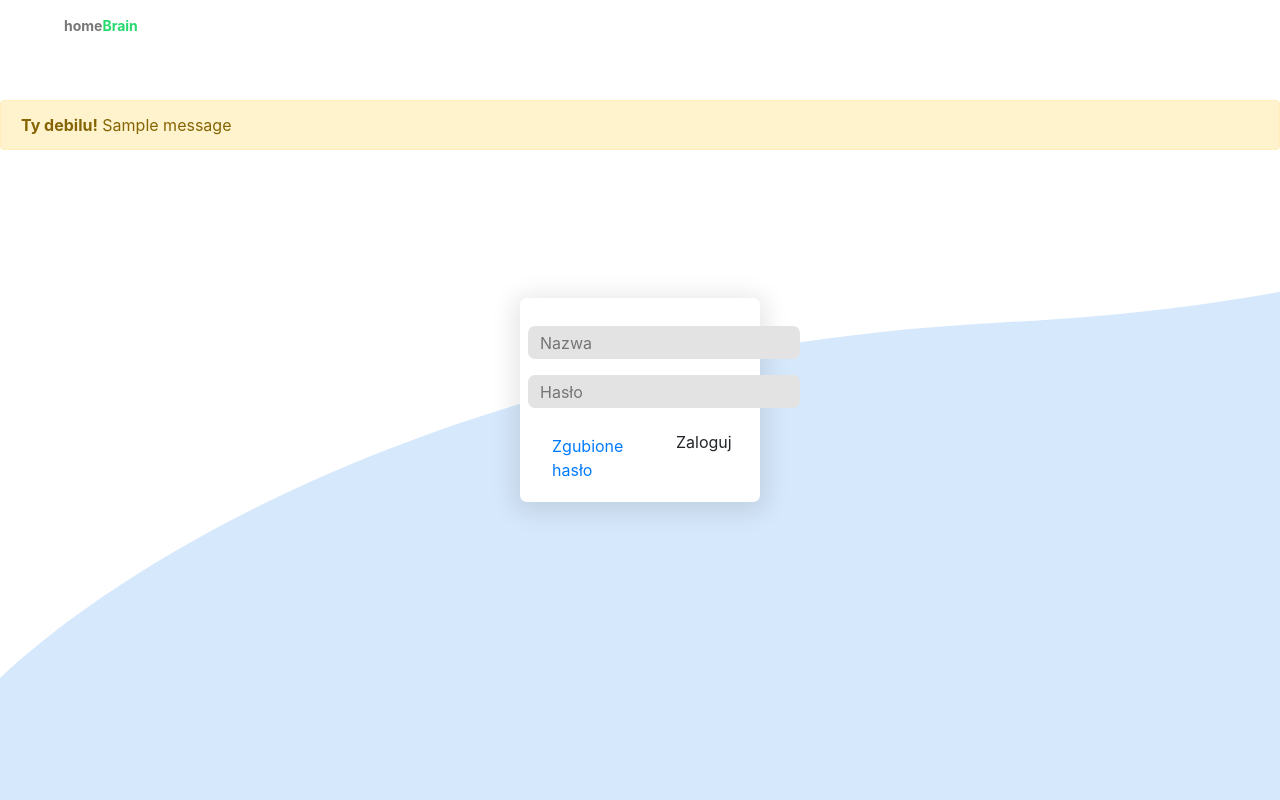
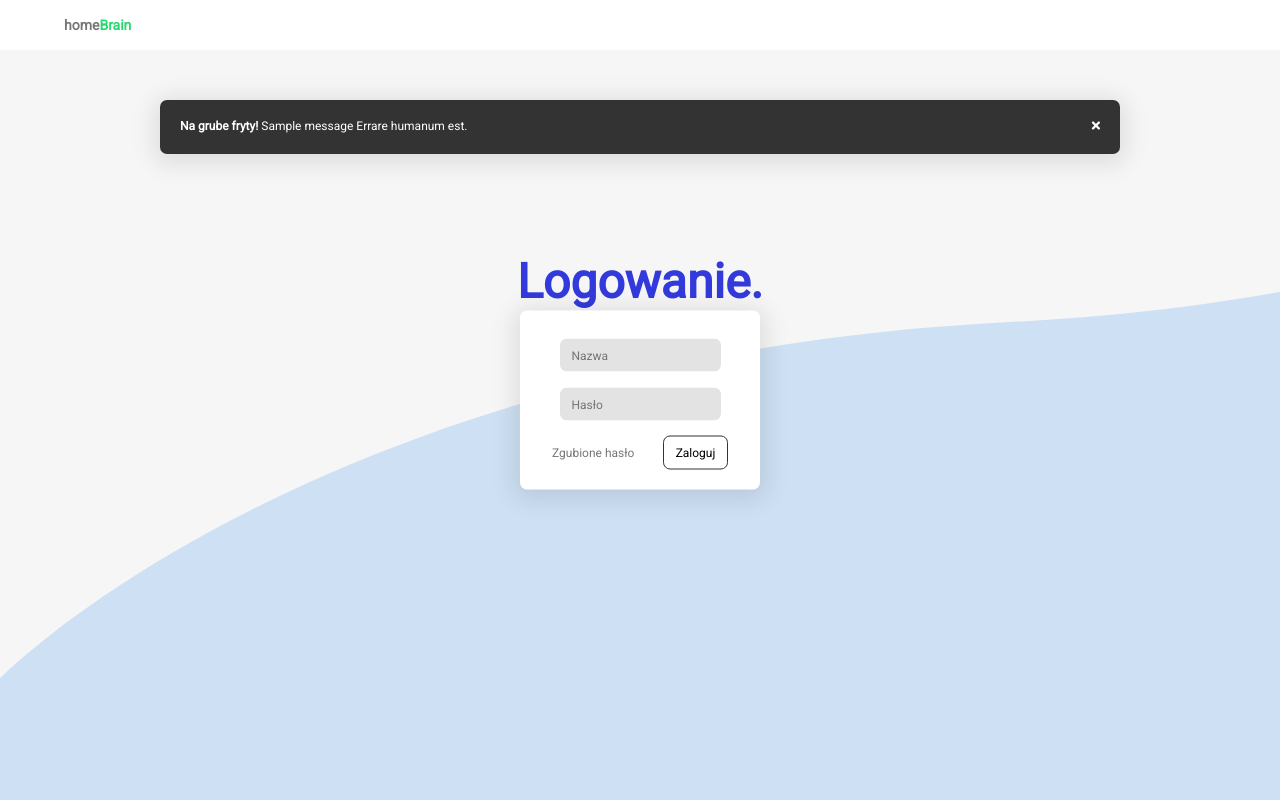
Before and after one commit to TSC-Apps/homeBrain, a Flask app: page /login in a window 1280 px wide. Run offline with Flask 2, Linux system fonts and the light colour scheme; tables that the repository leaves empty or names only in its code hold one stand-in row (values such as "Sample post"); one stand-in notice (Sample message) is shown; style sheets or scripts are compiled from the project's sources; some libraries are stand-ins or nearby versions.

Commit message:
Styled flash messages, split JS files

```diff
--- a/app.py
+++ b/app.py
@@ -120,7 +120,7 @@ def login():
                     flash("Podałeś złe hasło.")
                     return redirect(url_for('index'))
             else:
-                flash("Nie ma takiego użytkownika")
+                flash("Nie ma takiego użytkownika.")
                 return render_template('login.html')
 
     return render_template('login.html')
--- a/static/css/login.css
+++ b/static/css/login.css
@@ -46,7 +46,7 @@
 
 #title-main-login {
   text-align: center;
-  margin: 20% 0 0 0;
+  margin: 100px 0 0 0;
 }
 
 .forgot-pwd {
@@ -60,4 +60,14 @@ a {
   color: #777;
 }
 
+.flash-message {
+  background-color: #333;
+  width: 100%;
+  padding: 20px;
+  color: white;
+  border-radius: 7px;
+  -webkit-box-shadow: 0 4px 25px 6px rgba(0, 0, 0, 0.1);
+  box-shadow: 0 4px 25px 6px rgba(0, 0, 0, 0.1);
+}
+
 /*# sourceMappingURL=login.css.map */
--- a/static/js/app.js
+++ b/static/js/finances.js
@@ -2,9 +2,14 @@ const UIcontroller = (function () {
     const DOMstrings = {
         selectMonth: '.select-months',
         selectItemType: '.select-type',
+        selectMonths: '.select-months',
+        selectYears: '.select-years',
+        selectAcceptDate: '.select-accept-date',
+
         inputItemName: '#name',
         inputItemValue: '#value',
         inputItemDate: '#date',
+
         btnAdd: '.btn-add',
         btnSmallMenu: '#ico-small-menu',
         smallMenuContent: '#small-menu',
@@ -13,13 +18,12 @@ const UIcontroller = (function () {
         btnDeleteItem: '.btn-delete-item',
         btnCloseEdit: '.btn-close-edit',
         btnCloseDelete: '.btn-close-delete',
+
         modalEdit: '#modal-edit',
         modalDelete: '#modal-delete',
         expensesBox: '#box-expenses',
         incomeBox: '#box-income',
-        selectMonths: '.select-months',
-        selectYears: '.select-years',
-        selectAcceptDate: '.select-accept-date',
+
         inputItemEditID: '.input-edit-id',
         inputItemDeleteID: '.input-delete-id'
     };
--- /dev/null
+++ b/static/js/login.js
@@ -0,0 +1,11 @@
+const DOM = {
+    btnCloseFlash: '.btn-close-flash',
+    flashMessage: '.flash-message'
+};
+
+// close the flash message
+document.querySelector(DOM.flashMessage).addEventListener('click', event => {
+    if (event.target.className === 'fas fa-times btn-close-modal btn-close-flash') {
+        document.querySelector(DOM.flashMessage).style.display = 'none';
+    }
+});
--- a/static/sass/login.scss
+++ b/static/sass/login.scss
@@ -51,7 +51,7 @@
 
 #title-main-login {
     text-align: center;
-    margin: 20% 0 0 0;
+    margin: 100px 0 0 0;
 }
 
 .forgot-pwd {
@@ -64,3 +64,12 @@ a {
     text-decoration: none;
     color: $gray;
 }
+
+.flash-message {
+    background-color: $main-color;
+    width: 100%;
+    padding: 20px;
+    color: white;
+    border-radius: 7px;
+    @include shadow();
+}
--- a/templates/base.html
+++ b/templates/base.html
@@ -17,10 +17,6 @@
     <link rel="stylesheet" href="../static/css/login.css">
     <link rel="stylesheet" href="../static/css/modal.css">
     <link rel="stylesheet" href="../static/css/404.css">
-    {#    Bootstrap#}
-    <link rel="stylesheet" href="https://stackpath.bootstrapcdn.com/bootstrap/4.3.1/css/bootstrap.min.css"
-          integrity="sha384-ggOyR0iXCbMQv3Xipma34MD+dH/1fQ784/j6cY/iJTQUOhcWr7x9JvoRxT2MZw1T" crossorigin="anonymous">
-
 
     <!-- FAVICON -->
     <link rel="shortcut icon" href="../static/img/favicon.png"/>
@@ -40,19 +36,7 @@
 
 <div class="bg-wave"></div>
 
-<!-- Scripts -->
-<script src="../static/js/app.js"></script>
-{#Bootstrap#}
 
-<script src="https://code.jquery.com/jquery-3.3.1.slim.min.js"
-        integrity="sha384-q8i/X+965DzO0rT7abK41JStQIAqVgRVzpbzo5smXKp4YfRvH+8abtTE1Pi6jizo"
-        crossorigin="anonymous"></script>
-<script src="https://cdnjs.cloudflare.com/ajax/libs/popper.js/1.14.7/umd/popper.min.js"
-        integrity="sha384-UO2eT0CpHqdSJQ6hJty5KVphtPhzWj9WO1clHTMGa3JDZwrnQq4sF86dIHNDz0W1"
-        crossorigin="anonymous"></script>
-<script src="https://stackpath.bootstrapcdn.com/bootstrap/4.3.1/js/bootstrap.min.js"
-        integrity="sha384-JjSmVgyd0p3pXB1rRibZUAYoIIy6OrQ6VrjIEaFf/nJGzIxFDsf4x0xIM+B07jRM"
-        crossorigin="anonymous"></script>
 </body>
 
 </html>
--- a/templates/index.html
+++ b/templates/index.html
@@ -127,4 +127,7 @@
 
         </div>
     </div>
+
+    <!-- Scripts -->
+    <script src="../static/js/finances.js"></script>
 {% endblock %}
--- a/templates/login.html
+++ b/templates/login.html
@@ -3,17 +3,16 @@
 {% block body %}
     {% include 'includes/_basic_header.html' %}
     <div class="content">
-        {% for mess in get_flashed_messages() %}
-            <div class="alert alert-warning alert-dismissible fade show" role="alert">
-                <strong>Ty debilu!</strong> {{ mess }}
-                <button type="button" class="fade close" data-dismiss="alert" aria-label="Close">
-                    <span aria-hidden="true">&times;</span>
-                </button>
-            </div>
-        {% endfor %}
         <div class="content-wrapper">
+
+            {% for mess in get_flashed_messages() %}
+                <div class="flash-message" role="alert">
+                    <strong>Na grube fryty!</strong> {{ mess }} Errare humanum est.
+                    <span class="fas fa-times btn-close-modal btn-close-flash"></span>
+                </div>
+            {% endfor %}
+
             <h2 id="title-main-login">Logowanie.</h2>
-
 
             <section class="box-login">
                 <form method="POST" action="">
@@ -27,4 +26,7 @@
             </section>
         </div>
     </div>
+
+    <!-- Scripts -->
+    <script src="../static/js/login.js"></script>
 {% endblock %}
```
Also changed, not shown: 1 other file.
